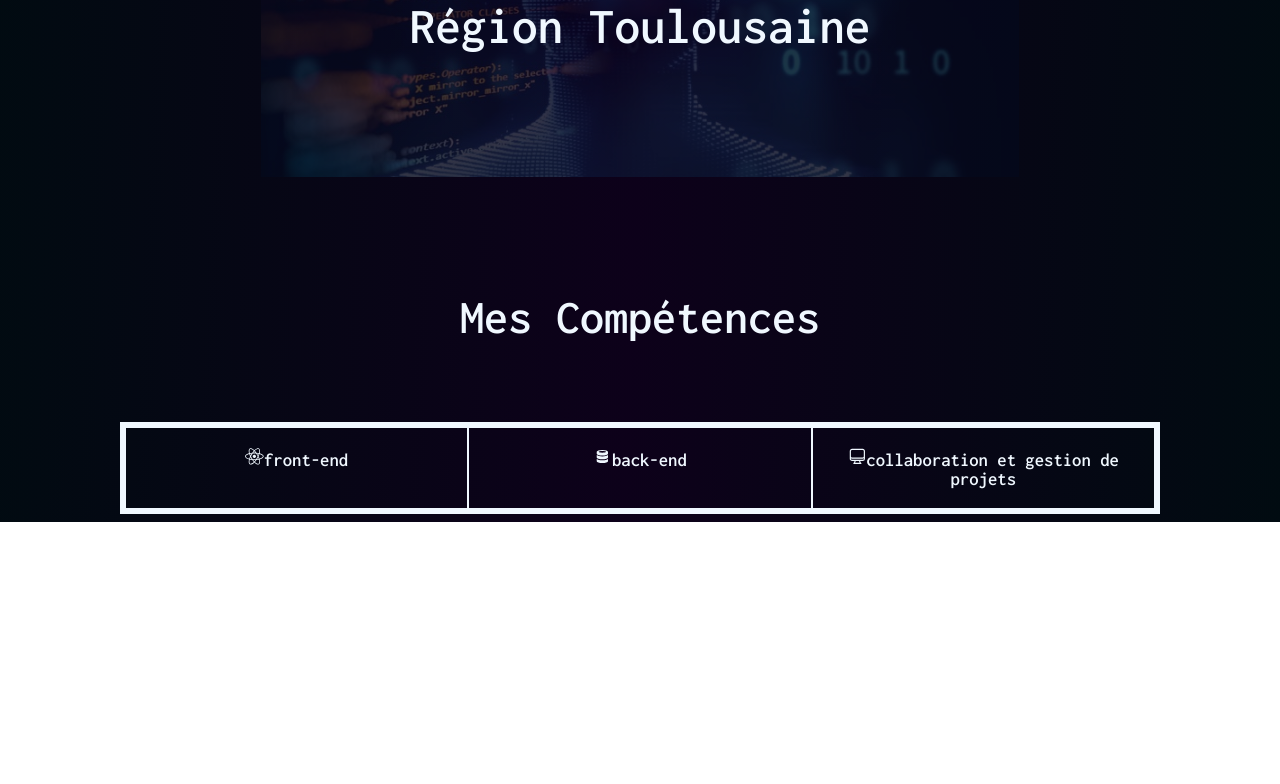
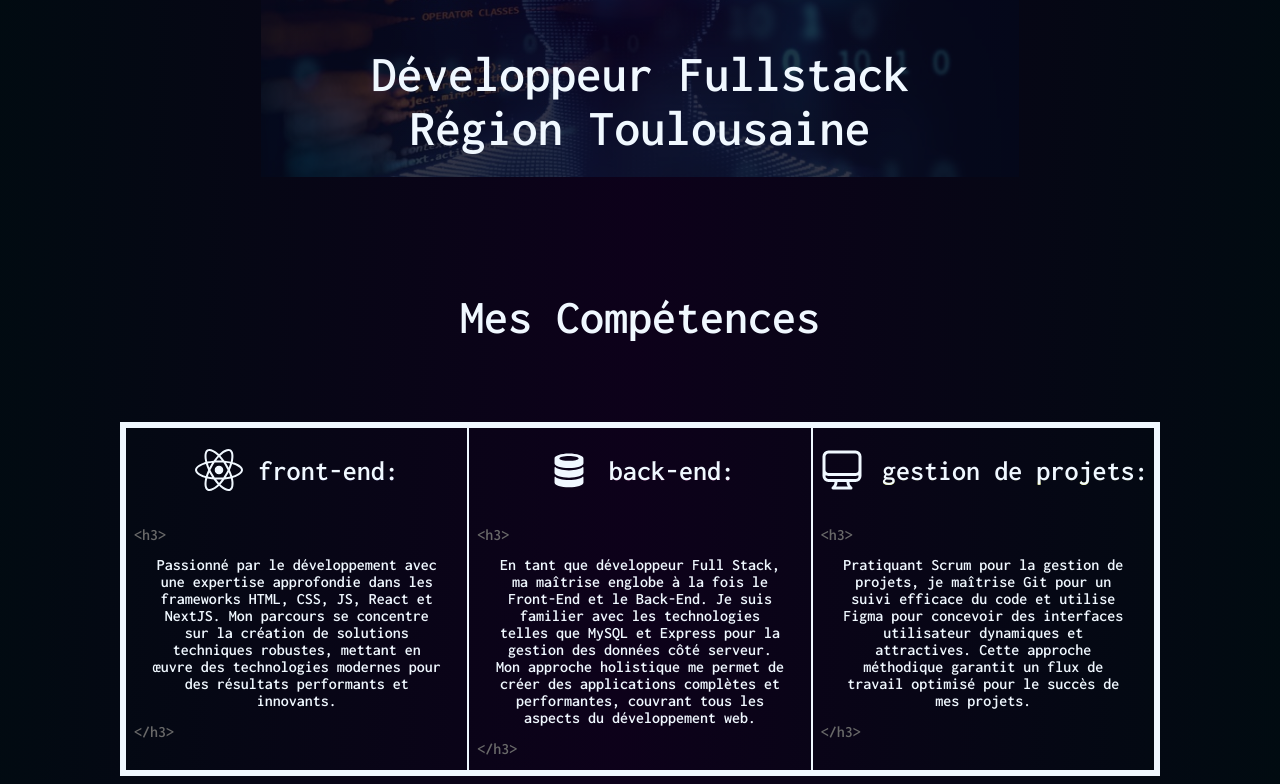
Before and after one commit to Romeoseb-dev/-, a React (Vite) app: page / in a window 1280 px wide. Shown: the part 435-1219 px from the top of the page. Before the commit the page ends 957 px from the top, so only its background shows below. Built offline with nearby package versions, Linux system fonts and the light colour scheme.

Commit message:
mes competence fait

```diff
--- a/src/components/Competences.css
+++ b/src/components/Competences.css
@@ -15,20 +15,67 @@
   border: solid;
   border-width: 6px 1px 6px 6px;
   border-color: aliceblue;
+  font-size: 1.5rem;
   width: 27%;
-  margin-top: 0;
 }
 .cont-back {
   border: solid;
   border-width: 6px 1px 6px 1px;
   border-color: aliceblue;
+  font-size: 1.5rem;
   width: 27%;
 }
 .cont-gest {
   border: solid;
   border-width: 6px 6px 6px 1px;
   border-color: aliceblue;
+  font-size: 1.5rem;
   width: 27%;
+}
+.icons {
+  font-size: 3rem;
+  margin-right: 1rem;
+}
+
+.font,
+.back,
+.gestion {
+  display: flex;
+  justify-content: center;
+  align-items: center;
+}
+.soul-comp-font {
+  background: linear-gradient(
+    to bottom,
+    transparent 70%,
+    rgb(49, 39, 189) 100%
+  );
+  background-clip: text;
+}
+
+.soul-comp-back {
+  background: linear-gradient(
+    to bottom,
+    transparent 70%,
+    rgb(255, 0, 153) 100%
+  );
+  background-clip: text;
+}
+
+.soul-comp-gest {
+  background: linear-gradient(to bottom, transparent 80%, yellow 100%);
+  background-clip: text;
+}
+.comp {
+  font-size: 1rem;
+  margin-left: 1.5rem;
+  margin-right: 1.5rem;
+}
+.balise {
+  font-size: 1rem;
+  margin-left: 0.5rem;
+  display: flex;
+  color: dimgray;
 }
 
 @media screen and (max-width: 600px) {
@@ -48,15 +95,18 @@
     border-width: 1.5px;
     width: 90%;
     margin: 1rem;
+    font-size: 1.2rem;
   }
   .cont-back {
     border-width: 1.5px;
     width: 90%;
     margin: 1rem;
+    font-size: 1.2rem;
   }
   .cont-gest {
     border-width: 1.5px;
     width: 90%;
     margin: 1rem;
+    font-size: 1.2rem;
   }
 }
--- a/src/components/Competences.jsx
+++ b/src/components/Competences.jsx
@@ -5,26 +5,56 @@ import "./competences.css";
 
 function Competences() {
   return (
+    <div id="competences">
       <div className="competence">
         <h2 className="mes-competences">Mes Compétences</h2>
         <div className="block-competence">
           <div className="cont-font">
-          <h3 className="font">
-            <FaReact />
-            front-end
-          </h3>
+            <div className="font">
+              <FaReact className="icons" />
+              <h3 className="soul-comp-font">front-end:</h3>
+            </div>
+            <h2 className="balise">&lt;h3&gt;</h2>
+            <h2 className="comp">
+              Passionné par le développement avec une expertise approfondie dans
+              les frameworks HTML, CSS, JS, React et NextJS. Mon parcours se
+              concentre sur la création de solutions techniques robustes,
+              mettant en œuvre des technologies modernes pour des résultats
+              performants et innovants.
+            </h2>
+            <h2 className="balise">&lt;/h3&gt;</h2>
           </div>
           <div className="cont-back">
-          <h3 className="back">
-            <DiDatabase />
-            back-end
-          </h3>
+            <div className="back">
+              <DiDatabase className="icons" />
+              <h3 className="soul-comp-back">back-end:</h3>
+            </div>
+            <h2 className="balise">&lt;h3&gt;</h2>
+            <h2 className="comp">
+              En tant que développeur Full Stack, ma maîtrise englobe à la fois
+              le Front-End et le Back-End. Je suis familier avec les
+              technologies telles que MySQL et Express pour la gestion des
+              données côté serveur. Mon approche holistique me permet de créer
+              des applications complètes et performantes, couvrant tous les
+              aspects du développement web.
+            </h2>
+            <h2 className="balise">&lt;/h3&gt;</h2>
           </div>
           <div className="cont-gest">
-          <h3 className="gestion">
-            <HiOutlineComputerDesktop />
-            collaboration et gestion de projets
-          </h3>
+            <div className="gestion">
+              <HiOutlineComputerDesktop className="icons" />
+              <h3 className="soul-comp-gest">gestion de projets:</h3>
+            </div>
+            <h2 className="balise">&lt;h3&gt;</h2>
+            <h2 className="comp">
+              Pratiquant Scrum pour la gestion de projets, je maîtrise Git pour
+              un suivi efficace du code et utilise Figma pour concevoir des
+              interfaces utilisateur dynamiques et attractives. Cette approche
+              méthodique garantit un flux de travail optimisé pour le succès de
+              mes projets.
+            </h2>
+            <h2 className="balise">&lt;/h3&gt;</h2>
+          </div>
         </div>
       </div>
     </div>
--- a/src/components/Navbar.css
+++ b/src/components/Navbar.css
@@ -39,8 +39,7 @@ li {
     align-items: center;
   }
   .nom {
-    margin: 0;
-    font-size: 1.2rem;
+    display: none;
   }
   .navbar-list {
     margin: 0;
@@ -51,7 +50,7 @@ li {
     font-size: 1.2rem;
   }
   li {
-    display: none;
+    margin: 0.5rem;
   }
   .cv {
     margin: 0;
--- a/src/components/Navbar.jsx
+++ b/src/components/Navbar.jsx
@@ -1,5 +1,6 @@
 /* eslint-disable react/jsx-no-comment-textnodes */
 import { Link } from "react-router-dom";
+
 import "./Navbar.css";
 
 function Navbar() {
@@ -15,7 +16,7 @@ function Navbar() {
           </h3>
         </li>
         <li>
-          <h3>// compétences.</h3>
+          <h3>// mes compétences</h3>
         </li>
         <li>
           <h3>// projets.</h3>
--- a/src/pages/Home.css
+++ b/src/pages/Home.css
@@ -33,9 +33,9 @@
 
 @media screen and (max-width: 600px) {
   .mon-nom {
-    top: 12%;
+    top: 48px;
   }
   .description {
-    top: 23%;
+    top: 100px;
   }
 }
```
Lines whose indentation alone changed are shown as unchanged.
